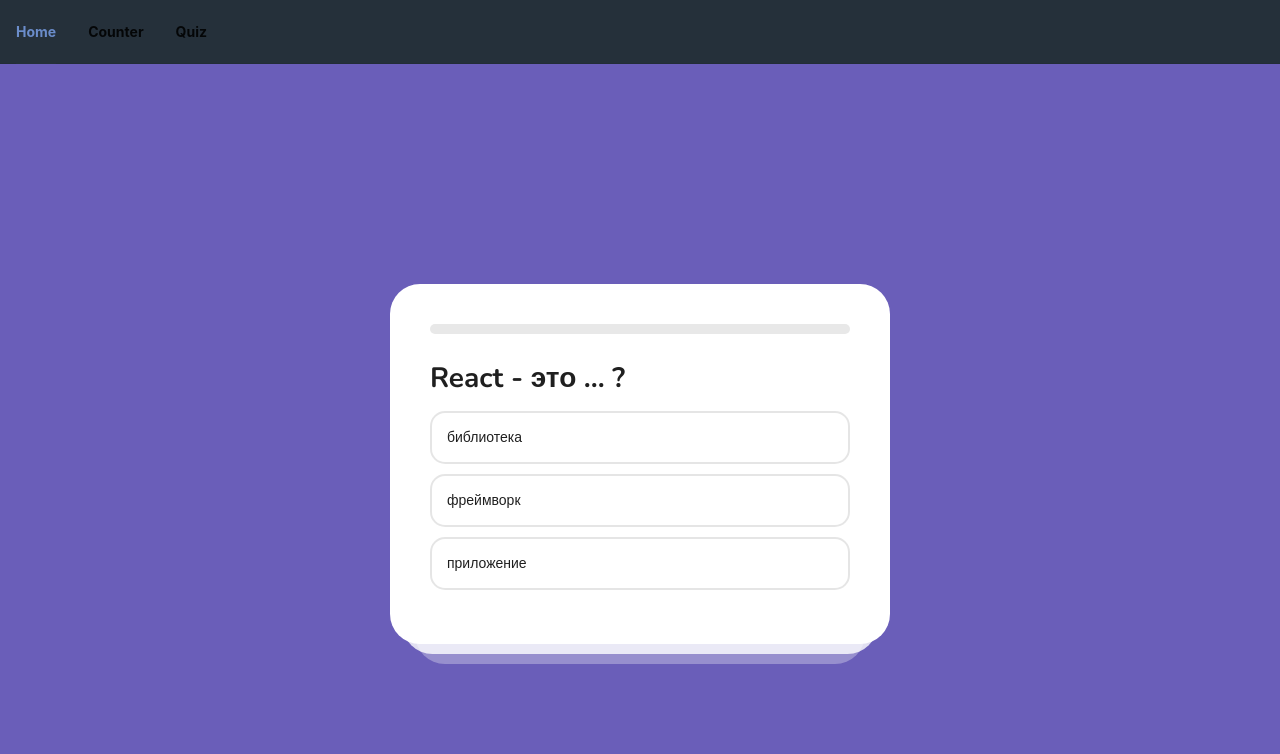
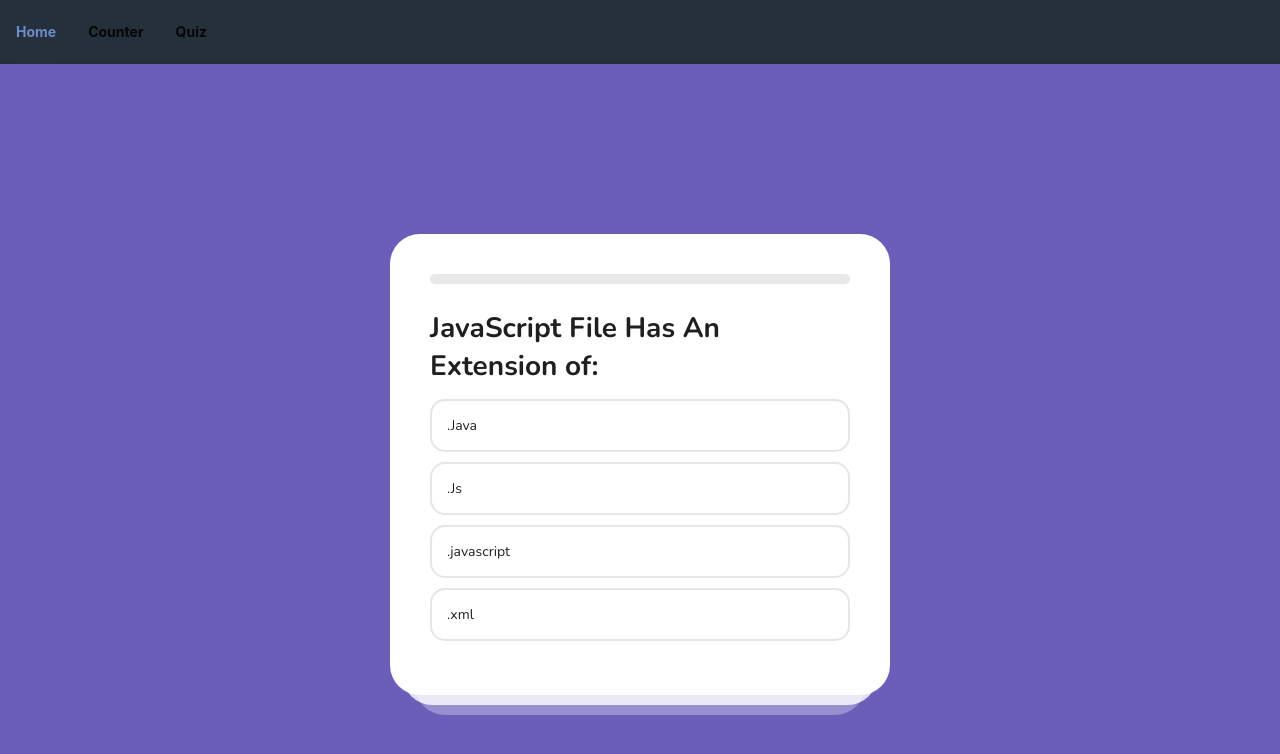
Before and after one commit to reyand8/MiniProj-JS, a React (Create React App) app in the folder mini-project/: page /quiz in a window 1280 px wide. Shown: the top 754 px of the page. Built offline with nearby package versions, Linux system fonts and the light colour scheme.

Commit message:
update quiz and add input

```diff
--- a/mini-project/src/routes/Quiz/index.js
+++ b/mini-project/src/routes/Quiz/index.js
@@ -3,36 +3,58 @@
 
 const questions = [
     {
-        title: 'React - это ... ?',
-        variants: ['библиотека', 'фреймворк', 'приложение'],
-        correct: 0,
+        title: 'JavaScript File Has An Extension of:',
+        variants: ['.Java', '.Js', '.javascript', '.xml'],
+        correct: '.Js',
+        type: 'question',
         id: 1,
     },
     {
-        title: 'Компонент - это ... ',
-        variants: ['приложение', 'часть приложения или страницы', 'то, что я не знаю что такое'],
-        correct: 1,
+        title: 'The Tag is used To Give Heading To The Table',
+        variants: ['Head', 'Td', 'Th', 'Caption'],
+        correct: 'Caption',
+        type: 'question',
         id: 2,
     },
     {
-        title: 'Что такое JSX?',
+        title: 'IsNaN() Evaluates And Argument To Determine if Given Value:',
         variants: [
-            'Это простой HTML',
-            'Это функция',
-            'Это тот же HTML, но с возможностью выполнять JS-код',
+            'Is Not a Null',
+            'Is Not a Number',
+            'Is Not a New Object',
+            'None Of The Above',
         ],
-        correct: 2,
+        correct: 'Is Not a Number',
+        type: 'question',
         id: 3,
     },
+    {
+        title: 'Method Prompt() Contain...Number of Parameters',
+        answer: '',
+        correct: '2',
+        type: 'input',
+        id: 4,
+    },
+    {
+        title: 'Prompt() Display a Message And a Data Entry Field',
+        variants: [
+            'True',
+            'False',
+        ],
+        correct: 'True',
+        type: 'question',
+        id: 5,
+    },
+
 ];
 
 function Result({correct}) {
     return (
         <div className="result">
             <img src="https://cdn-icons-png.flaticon.com/512/2278/2278992.png" alt='result-img'/>
-            <h2>Вы отгадали {correct} ответа из {questions.length}</h2>
+            <h2>You have {correct} points of {questions.length}</h2>
             <a href="/quiz/">
-                <button>Попробовать снова</button>
+                <button>Try again</button>
             </a>
 
         </div>
@@ -40,31 +62,55 @@
 }
 
 function Game({step, question, onClickVariant}) {
-    const {title, variants} = question
+    const [input, setInput] = useState('')
+    const {title, variants, type} = question
     const percentage = Math.round((step / questions.length) * 100)
+
+    function onInputChange(e) {
+        setInput(e.target.value)
+    }
+    function onSubmit(e) {
+        e.preventDefault()
+        setInput('')
+        onClickVariant(input)
+    }
+
+    function askQuestions() {
+        if (type === 'question') {
+            question = <ul>
+                            {variants.map((text, index) =>
+                                <li onClick={() => onClickVariant(text)} key={index}>{text}</li>
+                        )}
+                        </ul>
+        }
+        else if (type === 'input') {
+            question =
+                    <form className='input-question' onSubmit={onSubmit}>
+                        <input maxLength="4" type='text' value={input} onChange={onInputChange} key={7771}/>
+                        <button className='btn-step'>Next Step</button>
+                    </form>
+        }
+        return question
+    }
+
     return (
         <>
             <div className="progress">
                 <div style={{ width: `${percentage}%` }} className="progress__inner"></div>
             </div>
             <h1>{title}</h1>
-            <ul>
-                {variants.map((text, index) =>
-                    <li onClick={() => onClickVariant(index)} key={text}>{text}</li>
-                )}
-            </ul>
+            {askQuestions()}
         </>
-    );
+    )
 }
 
 function Quiz() {
     const [step, setStep] = useState(0)
     const [correct, setCorrect] = useState(0)
     const question = questions[step]
-
-    const onClickVariant = (index) => {
+    const onClickVariant = (selected) => {
         setStep(step + 1)
-        if (index === question.correct) {
+        if (selected === question.correct) {
             setCorrect(correct + 1)
         }
     }
--- a/mini-project/src/routes/Quiz/index.scss
+++ b/mini-project/src/routes/Quiz/index.scss
@@ -19,6 +19,40 @@
   padding: 40px;
   background-color: #fff;
   position: relative;
+
+
+  .input-question {
+    display: flex;
+    flex-direction: column;
+  }
+  button {
+    margin: 20px auto
+  }
+  input {
+    padding: 10px;
+    border: 2px solid rgba(0, 0, 0, 0.1);
+    border-radius: 20px;
+    margin: 8px auto;
+    max-width: 320px;
+    width: 100%;
+    cursor: pointer;
+    transition: all 0.1s ease-in-out;
+  }
+  .btn-step{
+    font-weight: bold;
+    font-family: 'Nunito', sans-serif;
+    border-radius: 28px;
+    border: 0;
+    padding: 8px 24px;
+    font-size: 20px;
+    background-color: darken(#e381a7, 3%);
+    color: #fff;
+    margin-top: 20px;
+    cursor: pointer;
+  }
+  .btn-step:hover {
+    background-color: darken(#ff006e, 3%);
+  }
 
   .result {
     text-align: center;
```
Also changed, not shown: mini-project/src/routes/Quiz/index.css (+32 -0 lines), 1 other file (tests, documents, lock files or other folders).
